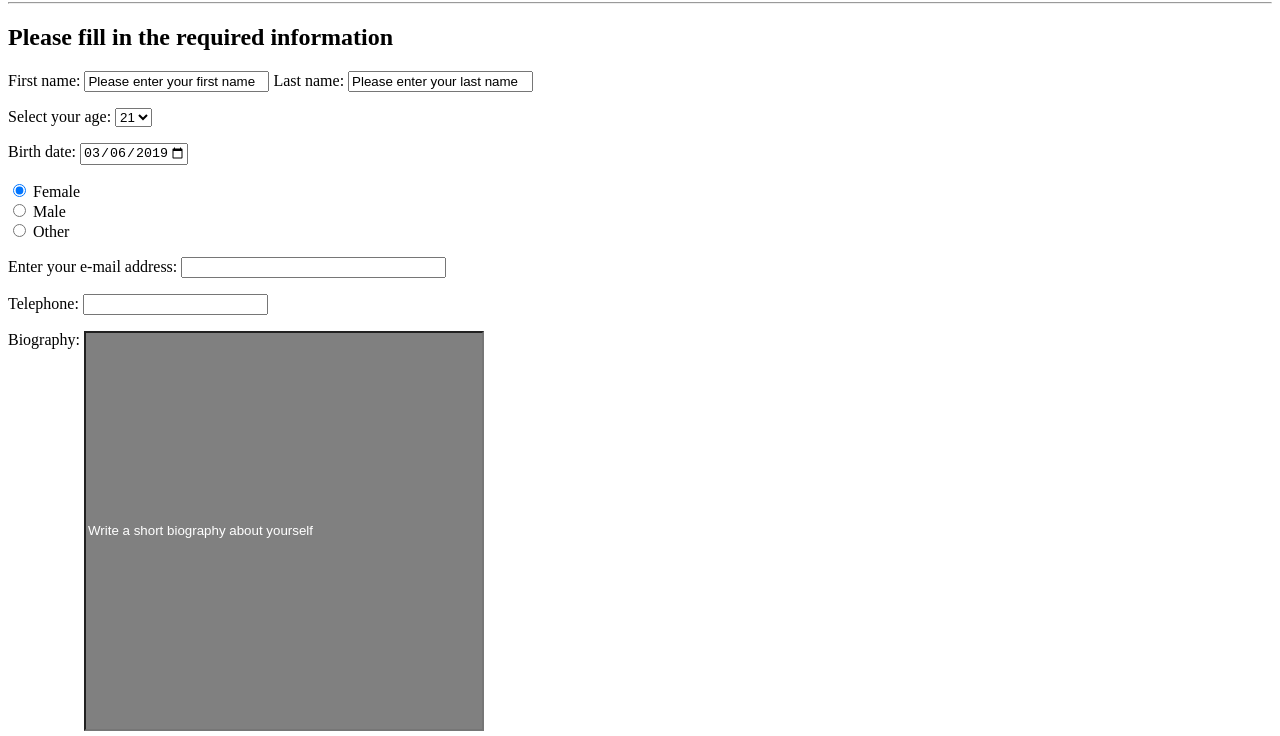
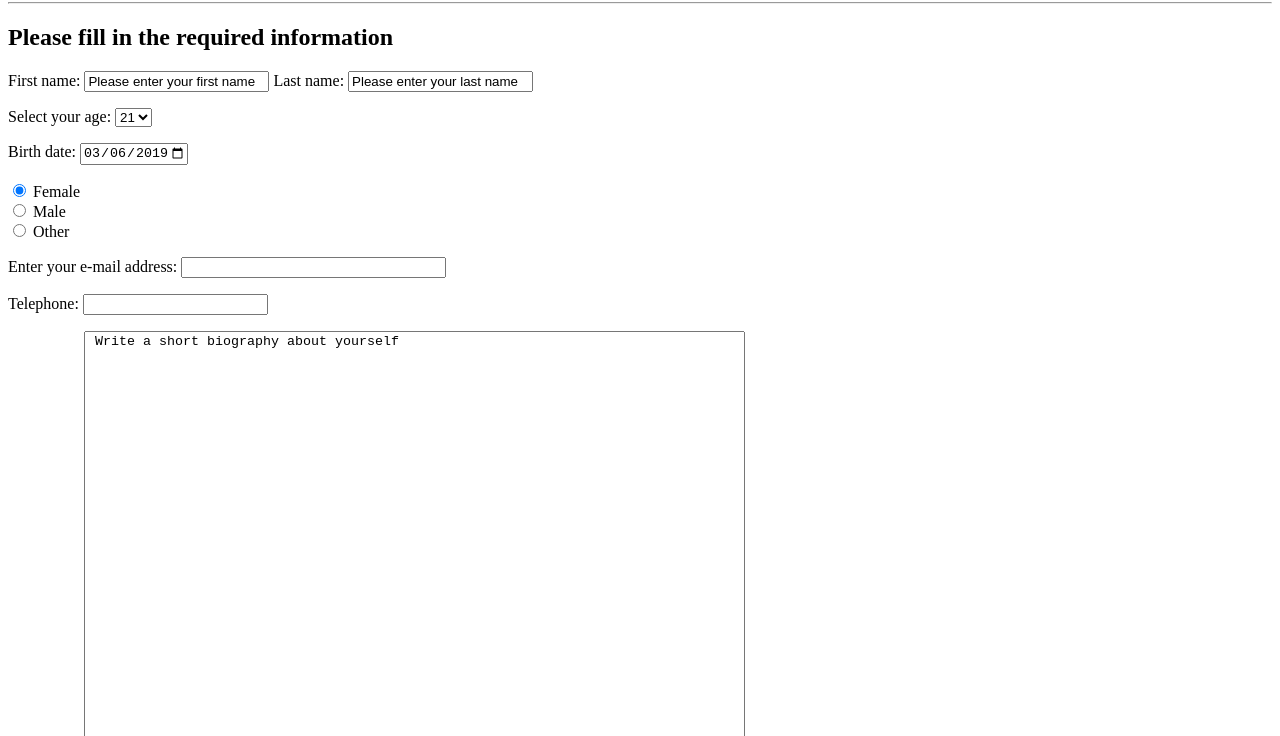
Before and after one commit to Nnamiggo/Outbox-EDU-Html, a plain HTML site: page StudentForm.html in a window 1280 px wide. Shown: the part 64-800 px from the top of the page. Drawn offline with Linux system fonts and the light colour scheme.

Commit message:
textarea

```diff
--- a/StudentForm.html
+++ b/StudentForm.html
@@ -57,8 +57,8 @@
     </div>
 
     <p><label for="biography">Biography:</label>
-      <input style=" vertical-align: text-top; background-color: grey; color: white; height: 400px; width: 400px;" type="text" name="biography" value="Write a short biography about yourself">
-    </p>
+      <textarea name="bio" rows="40" cols="80"> Write a short biography about yourself</textarea>
+        </p>
 
     <div>
       <label for="height">Select your height:</label> <br />
```
